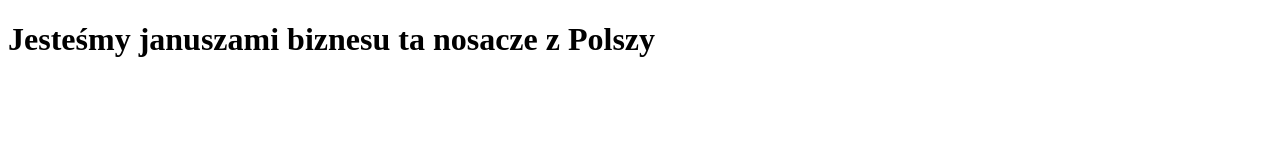
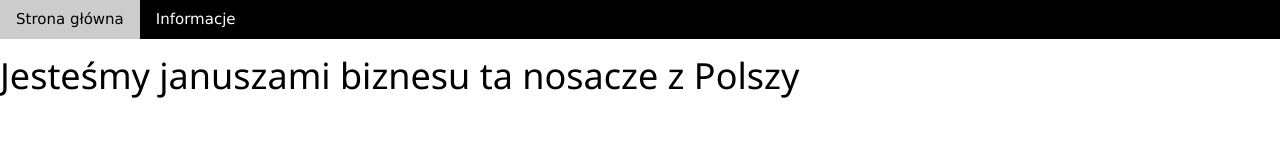
Before and after one commit to VampireofWar/Testing-new-experiences, a plain HTML site: page index.html in a window 1280 px wide. Drawn offline with nearby package versions, Linux system fonts and the light colour scheme.

Commit message:
Update index.html

```diff
--- a/index.html
+++ b/index.html
@@ -3,8 +3,13 @@
 <head>
   <title>Janusze biznesu</title>
   <meta charset="utf-8">
+  <link rel="stylesheet" href="https://www.w3schools.com/w3css/4/w3.css">
 </head>
 <body>
+  <div class="w3-bar w3-black">
+    <a href="#" class="w3-bar-item w3-button">Strona główna</a>
+    <a href="#" class="w3-bar-item w3-button">Informacje</a>
+  </div>
   <h1>Jesteśmy januszami biznesu ta nosacze z Polszy</h1>
 </body>
 </html>
```
